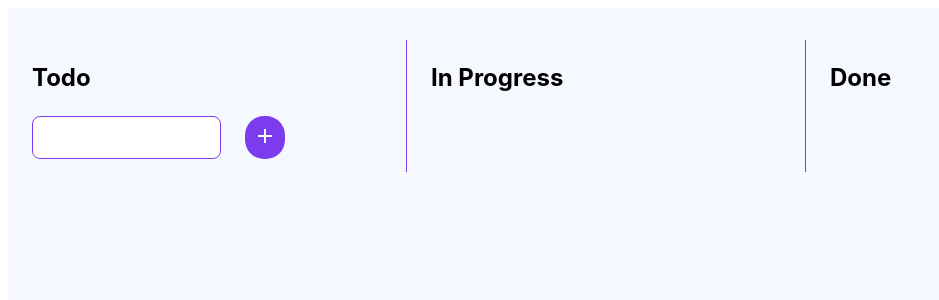
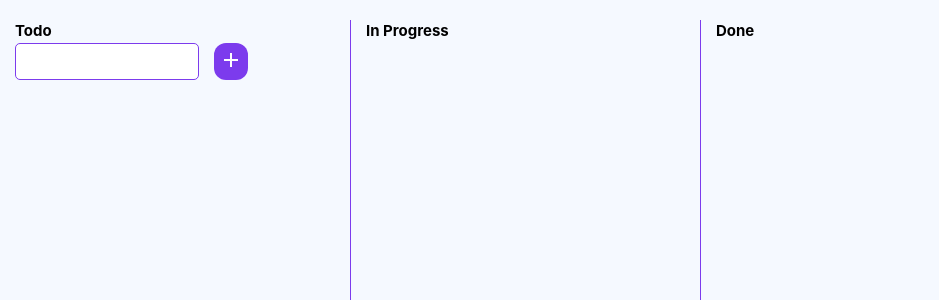
Before and after one commit to heiderick13/kanban-react, a React (Vite) app: page / in a window 1280 px wide. Shown: the top 300 px of the page, without its empty margins (0-939 px from the left). Built offline with nearby package versions, Linux system fonts and the light colour scheme.

Commit message:
:sparkles: delete tasks

```diff
--- a/src/App.jsx
+++ b/src/App.jsx
@@ -34,6 +34,11 @@ function App() {
     });
   }
 
+  function handleDeleteTask(id) {
+    const updatedTasks = tasks.filter((task) => task.id != id);
+    setTasks(updatedTasks);
+  }
+
   return (
     <div className="App">
       <div className="board">
@@ -43,6 +48,7 @@ function App() {
           taskStatus="todo"
           handleAddTask={handleAddTask}
           handleUpdateTask={handleUpdateTask}
+          handleDeleteTask={handleDeleteTask}
           tasks={tasks.filter((task) => task.status === "todo")}
         />
         <List
@@ -50,6 +56,7 @@ function App() {
           taskStatus="inProgress"
           handleAddTask={handleAddTask}
           handleUpdateTask={handleUpdateTask}
+          handleDeleteTask={handleDeleteTask}
           tasks={tasks.filter((task) => task.status === "inProgress")}
         />
         <List
@@ -57,6 +64,7 @@ function App() {
           taskStatus="dfunction handone"
           handleAddTask={handleAddTask}
           handleUpdateTask={handleUpdateTask}
+          handleDeleteTask={handleDeleteTask}
           tasks={tasks.filter((task) => task.status === "done")}
         />
       </div>
--- a/src/components/Card/Card.css
+++ b/src/components/Card/Card.css
@@ -29,7 +29,7 @@
 .card-content .icon {
   position: absolute;
   font-size: 1.9rem;
-  right: 3rem;
+  right: 1rem;
   top: 50%;
   opacity: 0;
   transition: 0.2s;
@@ -40,5 +40,5 @@
 }
 
 .icon.right {
-  right: 1rem;
+  right: 3rem;
 }
--- a/src/components/Card/Card.jsx
+++ b/src/components/Card/Card.jsx
@@ -3,7 +3,7 @@ import "./Card.css";
 import { BsTrash3 } from "react-icons/bs";
 import { MdOutlineArrowCircleRight } from "react-icons/md";
 
-function Card({ id, content, taskStatus, handleUpdateTask }) {
+function Card({ id, content, taskStatus, handleUpdateTask, handleDeleteTask }) {
   function handleForwardTask() {
     if (taskStatus === "todo") {
       handleUpdateTask(id, content, "inProgress");
@@ -12,6 +12,10 @@ function Card({ id, content, taskStatus, handleUpdateTask }) {
     if (taskStatus === "inProgress") {
       handleUpdateTask(id, content, "done");
     }
+  }
+
+  function deleteTask() {
+    handleDeleteTask(id);
   }
 
   return (
@@ -28,7 +32,7 @@ function Card({ id, content, taskStatus, handleUpdateTask }) {
             onClick={handleForwardTask}
           />
         )}
-        <BsTrash3 className="icon" />
+        <BsTrash3 onClick={deleteTask} className="icon" />
       </div>
     </div>
   );
--- a/src/components/List/List.css
+++ b/src/components/List/List.css
@@ -1,5 +1,5 @@
 .list {
-  height: 100%;
+  min-height: 100%;
   width: 350px;
   padding-inline: 1.5rem;
   margin-top: 2rem;
@@ -20,7 +20,7 @@
 
 .list-header {
   width: 100%;
-  min-height: 4rem;
+  min-height: 7rem;
 
   margin-bottom: 2rem;
 
--- a/src/components/List/List.jsx
+++ b/src/components/List/List.jsx
@@ -11,6 +11,7 @@ function List({
   title,
   handleAddTask,
   handleUpdateTask,
+  handleDeleteTask,
   tasks,
   taskStatus,
 }) {
@@ -18,13 +19,13 @@ function List({
 
   function addTask(e) {
     handleAddTask(e, newTaskContent.current.value, taskStatus);
+    newTaskContent.current.value = "";
   }
 
   return (
     <div className="list">
       <div className="list-header ">
         <h2 className="list-name">{title}</h2>
-
         {todo && (
           <form className="flex">
             <input ref={newTaskContent} className="new-task" type="text" />
@@ -43,6 +44,7 @@ function List({
               content={task.content}
               taskStatus={task.status}
               handleUpdateTask={handleUpdateTask}
+              handleDeleteTask={handleDeleteTask}
             />
           );
         })}
--- a/src/index.css
+++ b/src/index.css
@@ -2,10 +2,17 @@
   font-family: Inter, system-ui, Avenir, Helvetica, Arial, sans-serif;
   line-height: 1.5;
   font-weight: 400;
+  font-size: 62.5%;
 
   --rocket-purple: hsl(262, 83%, 58%);
   --blueish-white: hsl(213, 100%, 98%);
   --white: hsl(0, 0%, 100%);
+}
+
+* {
+  margin: 0;
+  padding: 0;
+  box-sizing: border-box;
 }
 
 .flex {
@@ -13,7 +20,7 @@
 }
 
 .board {
-  min-height: 97vh;
+  min-height: 100vh;
   display: flex;
   flex-wrap: wrap;
   background-color: var(--blueish-white);
```
